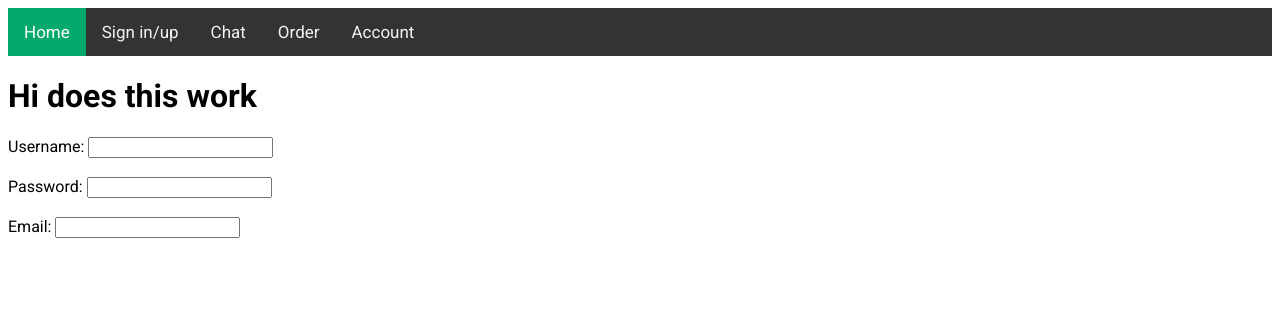
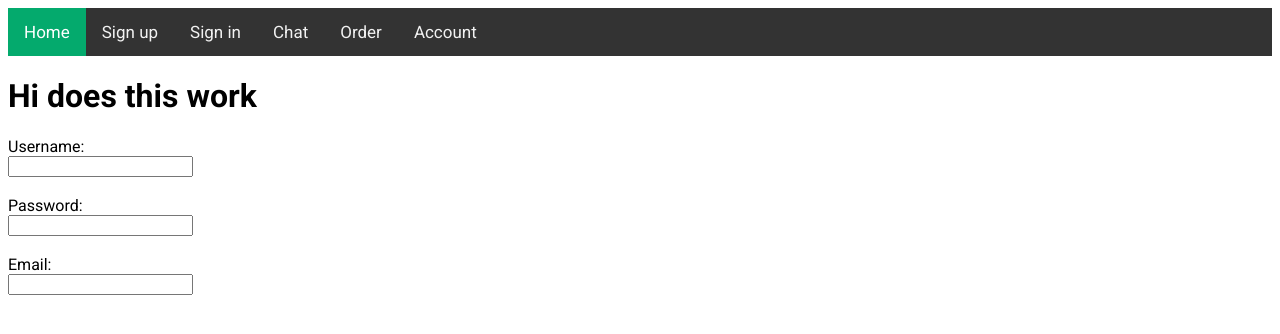
Before and after one commit to warm-milk-foam/seoul_garden, a plain HTML site: page Code/templates/signup.html in a window 1280 px wide. Drawn offline with Linux system fonts and the light colour scheme.

Commit message:
added a sign TAB

```diff
--- a/Code/templates/signup.html
+++ b/Code/templates/signup.html
@@ -37,18 +37,19 @@
    <body>
       <div class="topnav">
          <a class="active" href="/">Home</a>
-         <a href="/signup">Sign in/up</a>
+         <a href="/signup">Sign up</a>
+         <a href="/signin">Sign in</a>
          <a href="/chat">Chat</a>
          <a href="/order">Order</a>
          <a href="/account">Account</a>
       </div>
       <h1 class="text">Hi does this work</h1>
       <form method="POST">
-        <label for="username">Username:</label>
+        <label for="username">Username:</label><br>
         <input type="text" id="username" name="username" required><br><br>
-        <label for="password">Password:</label>
+        <label for="password">Password:</label><br>
         <input type="text" id="password" name="password" required><br><br>
-        <label for="email">Email:    </label>
+        <label for="email">Email:    </label><br>
         <input type="text" id="email" name="email" required><br><br>
       </form>
    </body>
```
Also changed, not shown: Code/templates/chat.html (+1 -0 lines), Code/templates/index.html (+1 -0 lines), Code/templates/order.html (+1 -0 lines), Code/templates/signin.html (+1 -1 lines).
